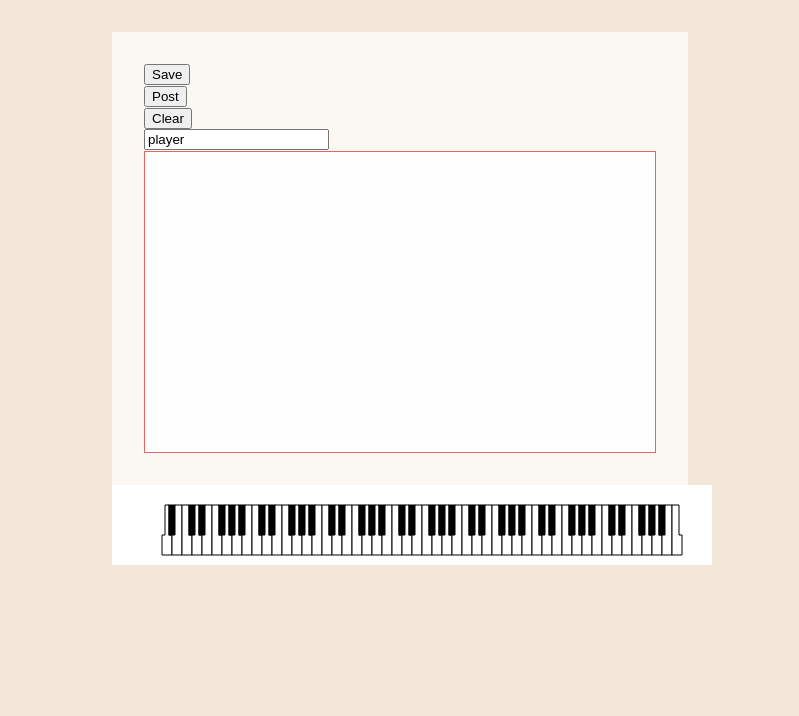
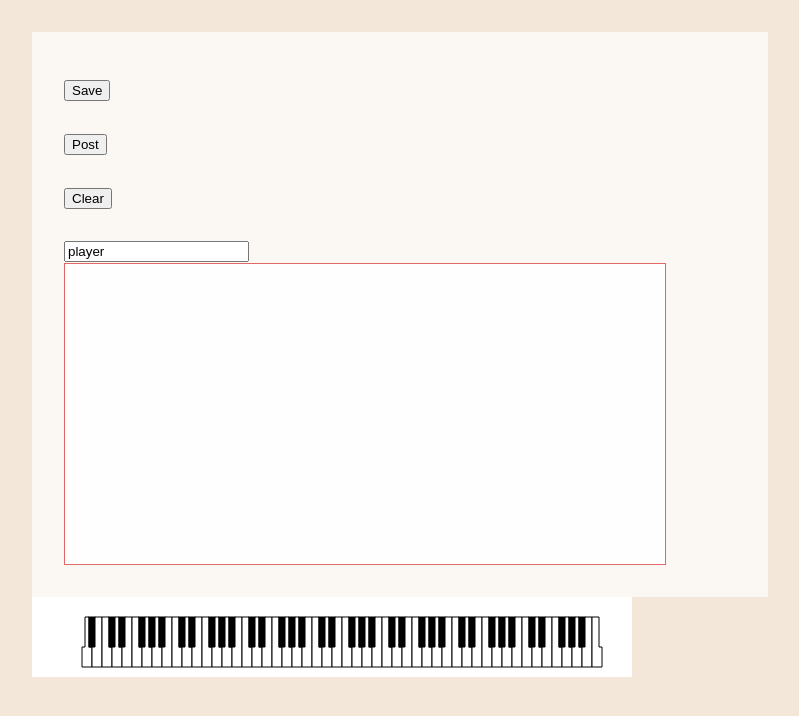
Before and after one commit to royalcrab/WebMIDIAPI, a PHP site: page / in a window 1280 px wide. Shown: the top 716 px of the page, without its empty margins (240-1039 px from the left). Run offline with PHP 8.4, Linux system fonts and the light colour scheme; some libraries are stand-ins or nearby versions.

Commit message:
reconstruction

```diff
--- a/midi/index.html
+++ b/midi/index.html
@@ -7,8 +7,8 @@
 
 <style>
 body {
-    width: 90%;
-    max-width: 640px;
+    width: 800px;
+    max-width: 900px;
     margin: 0px auto;
     padding: 2em;
     box-sizing: border-box;
@@ -16,6 +16,7 @@ body {
     font-family: 'Courier', monospace;
     color: #633645;
     line-height: 1.3;
+    user-select: none;
   }
   body > div {
     padding: 2em;
@@ -39,6 +40,7 @@ body {
   #midi-data {
     position: relative;
     overflow: hidden;
+    width: 600px;
     height: 300px;
     background: rgba(255, 255, 255, 0.9);
     border: 1px solid rgba(214, 41, 41, 0.7);
@@ -54,6 +56,8 @@ body {
     font-size: 1em;
     font-family: monospace;
   }
+
+
 </style>
 <script>
 
@@ -67,9 +71,15 @@ body {
 <body>
 
 <div>
+  <p>
   <button onclick="saveTextAsFile()">Save</button><br/>
+  </p>
+  <p>
   <button onClick="postMidiData()">Post</button><br/>
+  </p>
+  <p>
   <button onclick="clearText()">Clear</button><br/>
+  </p>
   <input type="text" id="playerName" value="player"/>
 
   <section id="midi-data">
--- a/midi/mididata.php
+++ b/midi/mididata.php
@@ -205,7 +205,7 @@ if (!isset($res) || $res==""){
         foreach( $res as $name ){
             $time = $name[1] - $pre;
             if ( $pre == 0){
-                $time = 1000;
+                $time = 252*4;
             }
 
             if ( $time > 0x7f ){ // ignore over 0x3fff time
```
Also changed, not shown: midi/recv.php (+8 -2 lines).
